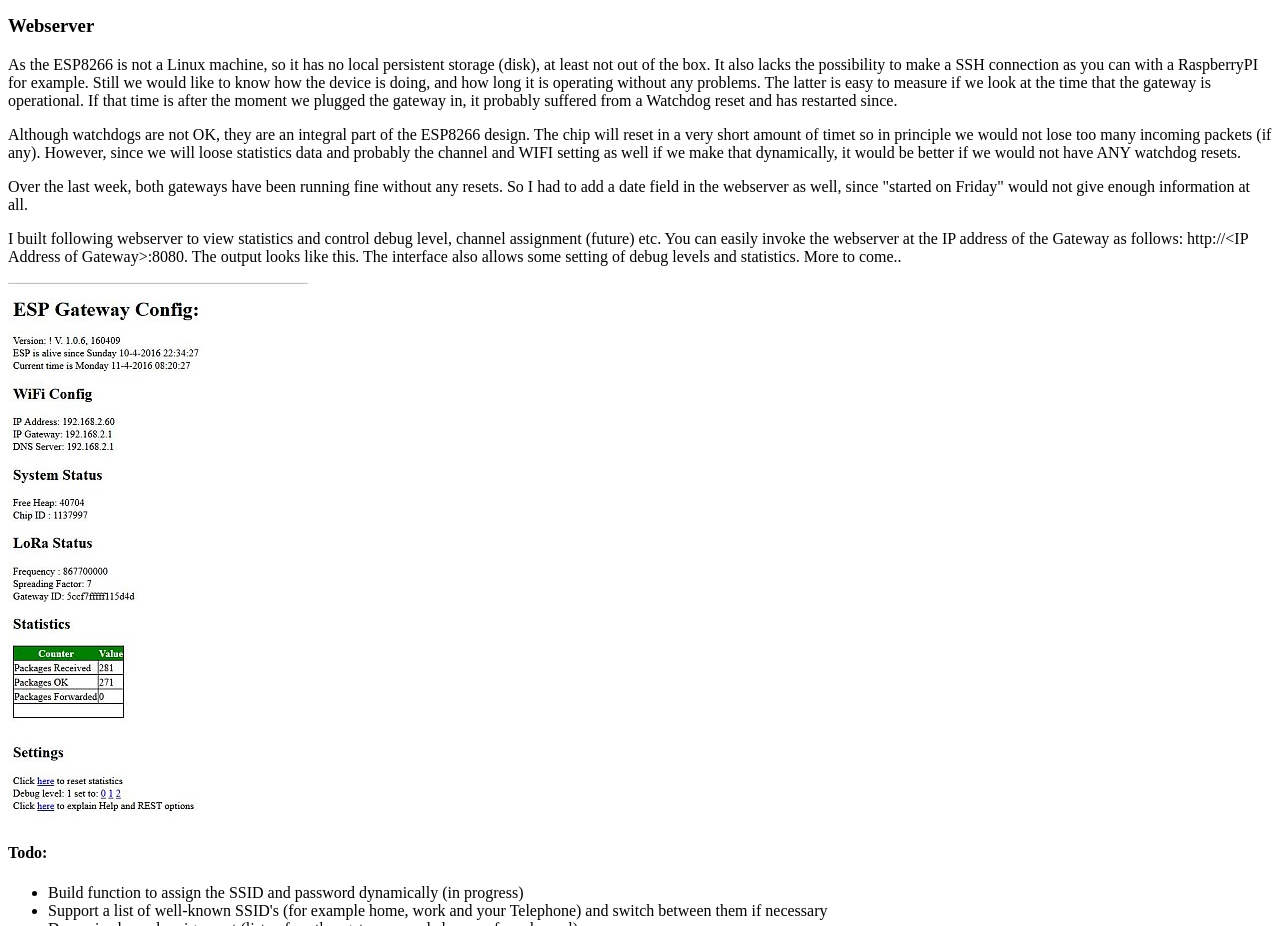
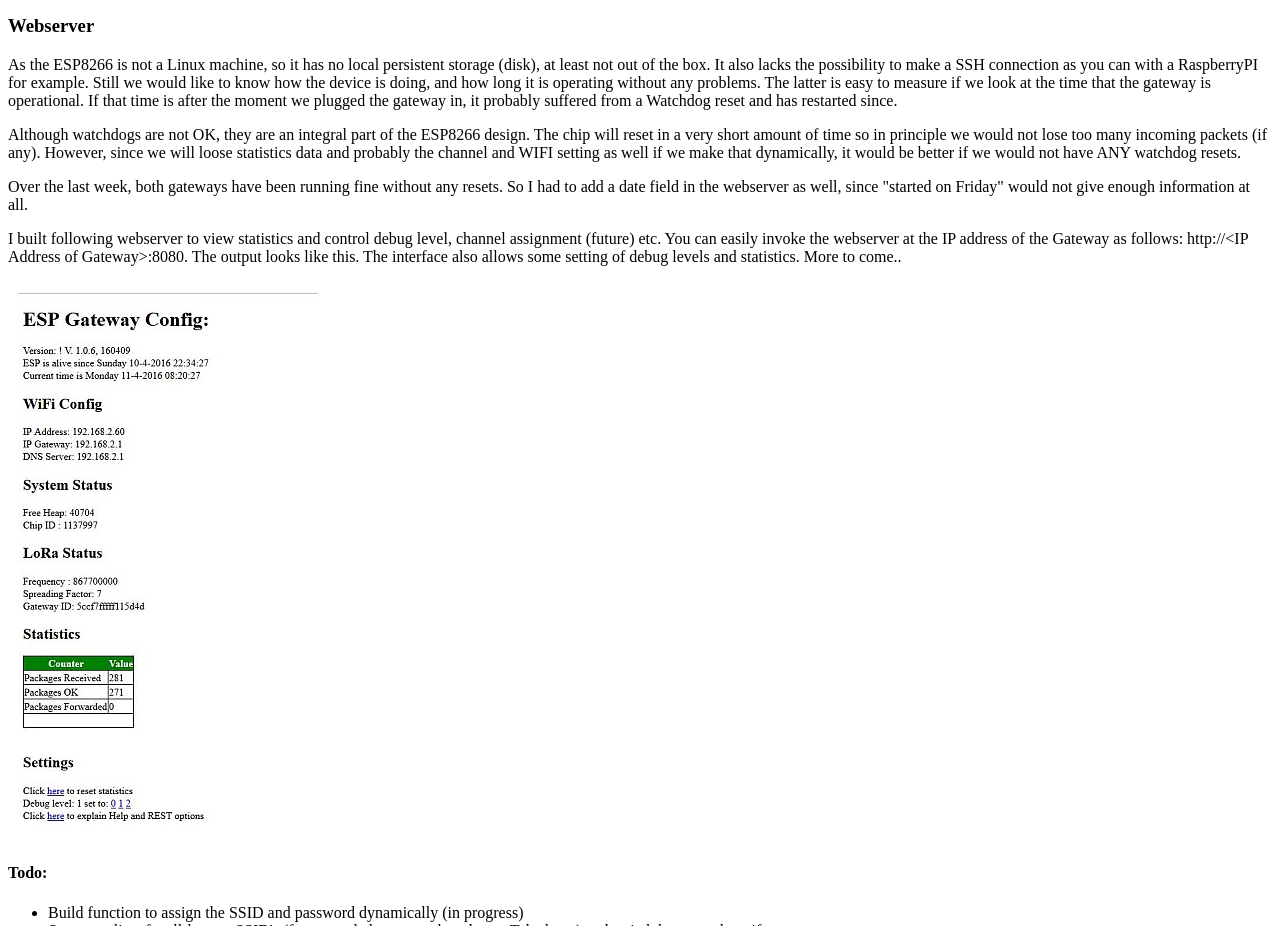
Before and after one commit to things4u/things4u.github.io, a plain HTML site: page HardwareGuide/Single-Channel-Gway/ESP-Gateway.html in a window 1280 px wide. Shown: the part 2586-3512 px from the top of the page. Drawn offline with Linux system fonts and the light colour scheme.

Commit message:
Version 1.1.0 spelling corrections

```diff
--- a/HardwareGuide/Single-Channel-Gway/ESP-Gateway.html
+++ b/HardwareGuide/Single-Channel-Gway/ESP-Gateway.html
@@ -24,7 +24,7 @@ The 1-channel gateway has the following limitations compared to its bigger broth
   <li>Works with one Spreading Factor mode only (SF7 is activated by default at the moment).</li>
 </ol>
 <h2>Building</h2>
-<p>As you can see on the picture above, the whole thing fits on a very small board. And as there are even less connections necessary as for the loRa node, the whol ething could be made in a matter of hours.</p>
+<p>As you can see on the picture above, the whole thing fits on a very small board. And as there are even less connections necessary as for the loRa node, this DIY project could be ready in a matter of hours.</p>
 <h2>&nbsp;</h2>
 <h2>Pin Out</h2>
 <p>The pin out of the two devices on the gateway board are as follows:</p>
@@ -96,10 +96,10 @@ The 1-channel gateway has the following limitations compared to its bigger broth
 <p>The clock function is implemented using NTP. As soon as we have an IP connection we try to connect to a timeserver to get the current time. This way we know how long the unit is operational since we last powered it on, and can we time things if necessary.</p>
 <h3>Webserver </h3>
 <p>As the ESP8266 is not a Linux machine, so it has no local persistent storage (disk), at least not out of the box. It also lacks the possibility to make a SSH connection as you can with a RaspberryPI for example. Still we would like to know how the device is doing, and how long it is operating without any problems. The latter is easy to measure if we look at the time that the gateway is operational. If that time is after the moment we plugged the gateway in, it probably suffered from a Watchdog reset and has restarted since.</p>
-<p>Although watchdogs are not OK, they are an integral part of the ESP8266 design. The chip will reset in a very short amount of timet so&nbsp;in principle we would not lose too many incoming packets (if any). However, since we will loose statistics data and probably the channel and WIFI setting as well if we make that dynamically, it would be better if we would not have ANY watchdog resets.</p>
+<p>Although watchdogs are not OK, they are an integral part of the ESP8266 design. The chip will reset in a very short amount of time so&nbsp;in principle we would not lose too many incoming packets (if any). However, since we will loose statistics data and probably the channel and WIFI setting as well if we make that dynamically, it would be better if we would not have ANY watchdog resets.</p>
 <p>Over the last week, both gateways have been running fine without any resets. So I had to add a date field in the webserver as well, since &quot;started on Friday&quot; would not give enough information at all.</p>
 <p>I built following webserver to view statistics and control debug level, channel assignment (future) etc. You can easily invoke the webserver at the IP address of the Gateway as follows: http://&lt;IP Address of Gateway&gt;:8080. The output looks like this. The interface also allows some setting of debug levels and statistics. More to come..</p>
-<p><a href="images/webserver-1.JPG"><img src="images/webserver-1-300.JPG" width="300" height="537"></a></p>
+<p><a href="images/webserver-1.JPG"><img src="images/webserver-1-300.JPG" width="300" height="537" hspace="10" vspace="10"></a></p>
 <h4>Todo:</h4>
 <ul>
   <li>Build function to assign the SSID and password dynamically (in progress)</li>
```
